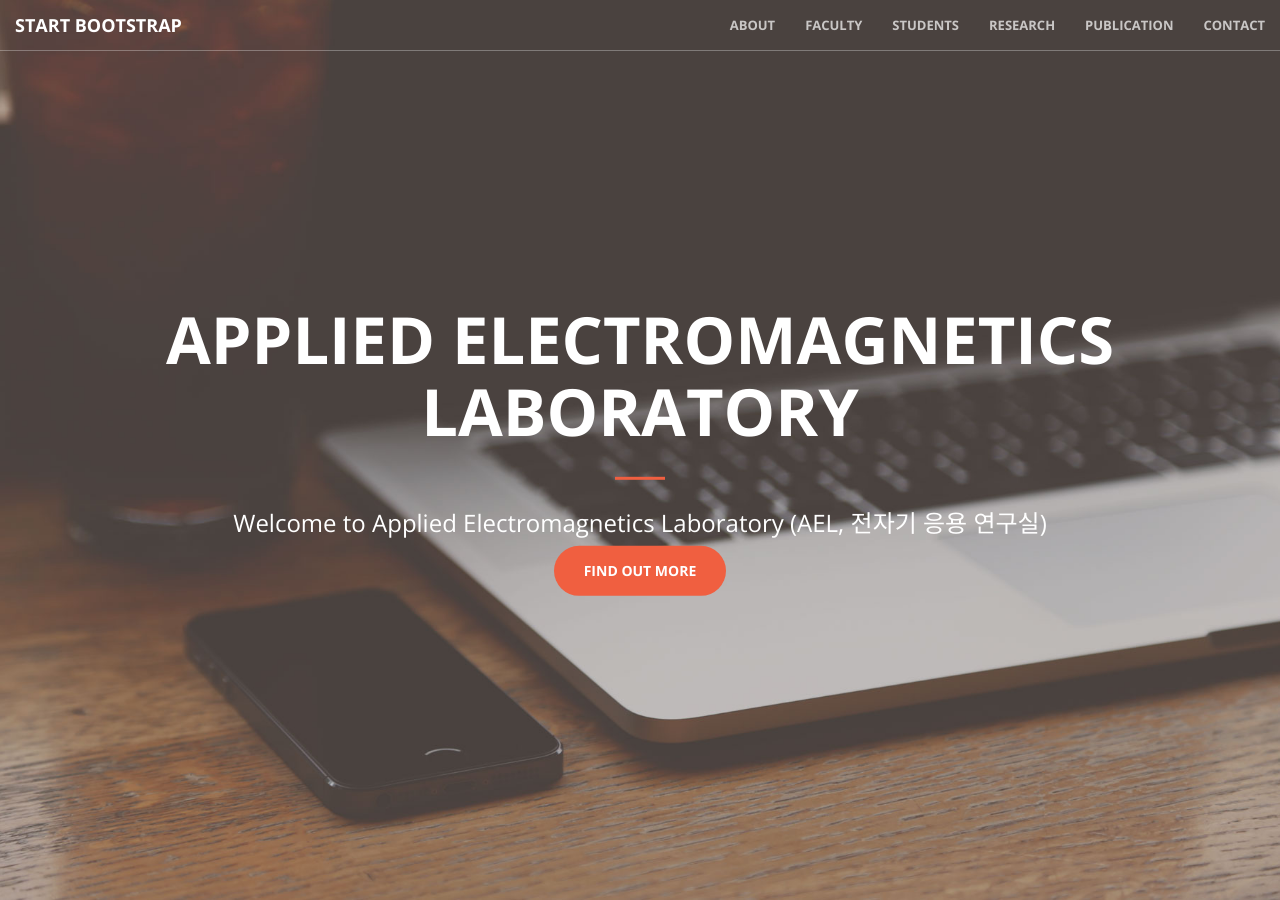
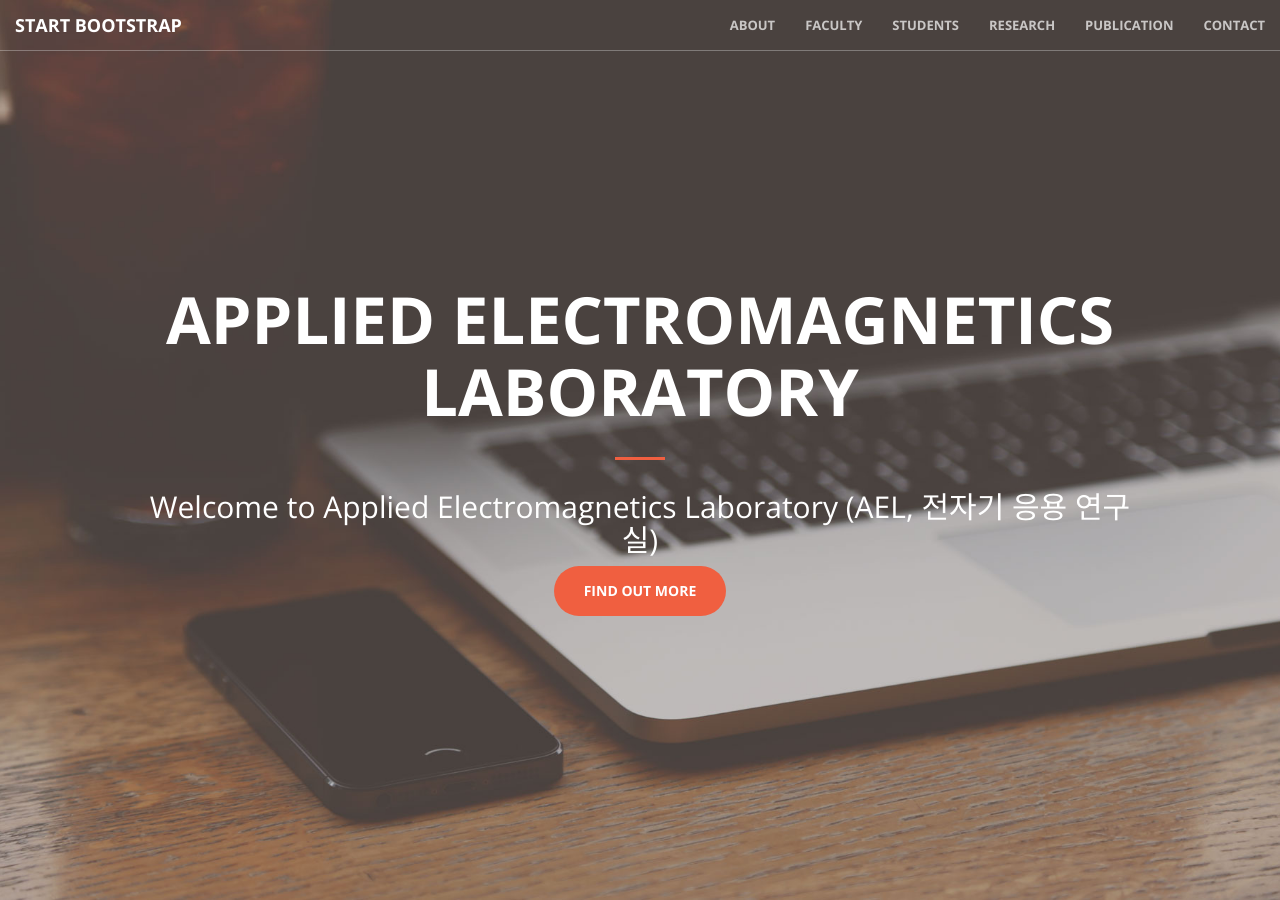
Before and after one commit to dwKim88/AEL, a Jekyll site: the page built from index.html, in a window 1280 px wide and 900 px high. Built offline with Jekyll 4.4.1, drawn with Linux system fonts in a browser that asks for light colours.

```diff
--- a/_includes/header.html
+++ b/_includes/header.html
@@ -3,7 +3,7 @@
         <div class="header-content-inner">
             <h1>Applied Electromagnetics Laboratory</h1>
             <hr>
-            <h3>Welcome to  Applied Electromagnetics Laboratory (AEL, 전자기 응용 연구실)</h3>
+            <h2>Welcome to  Applied Electromagnetics Laboratory (AEL, 전자기 응용 연구실)</h2>
             <a href="#about" class="btn btn-primary btn-xl page-scroll">Find Out More</a>
         </div>
     </div>
```
